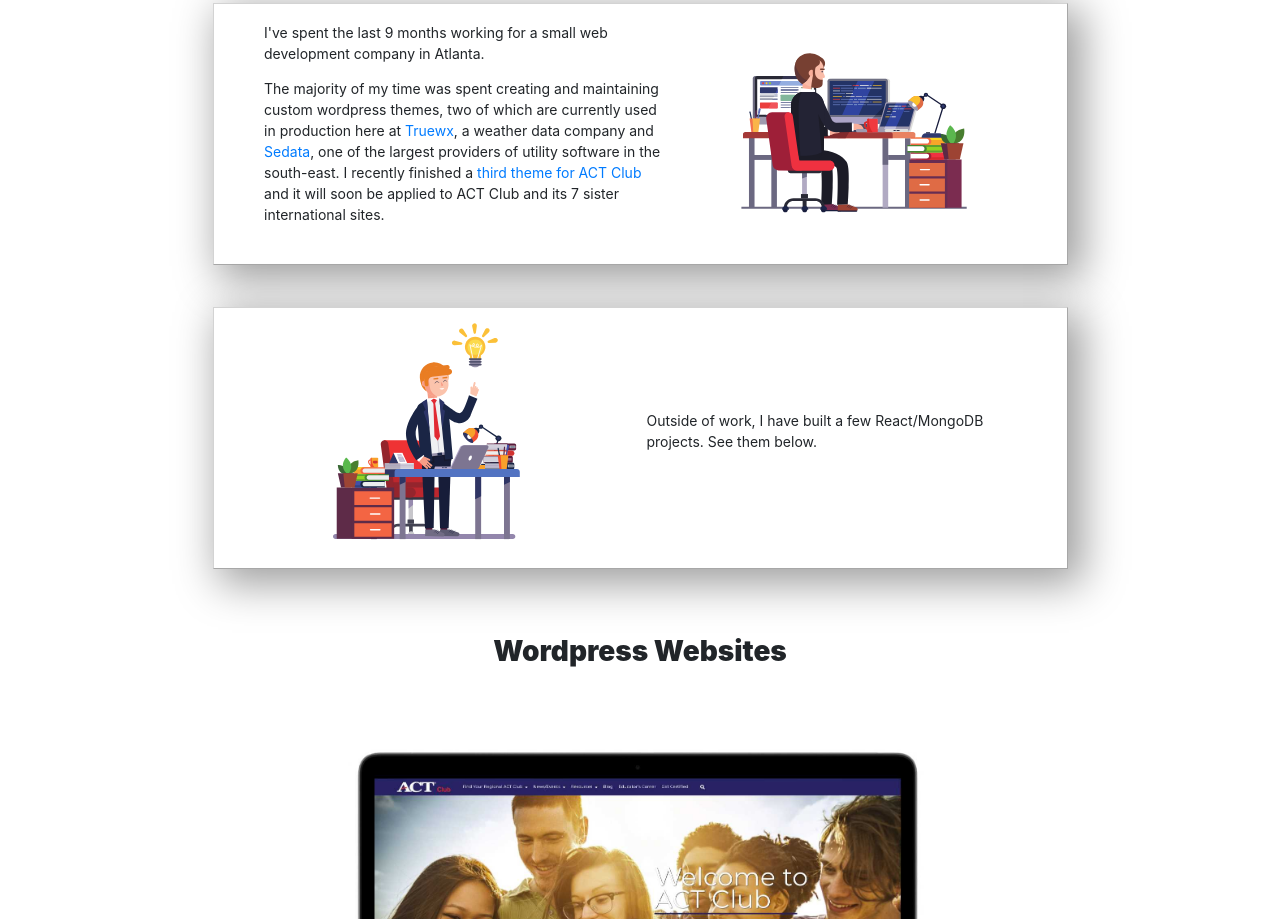
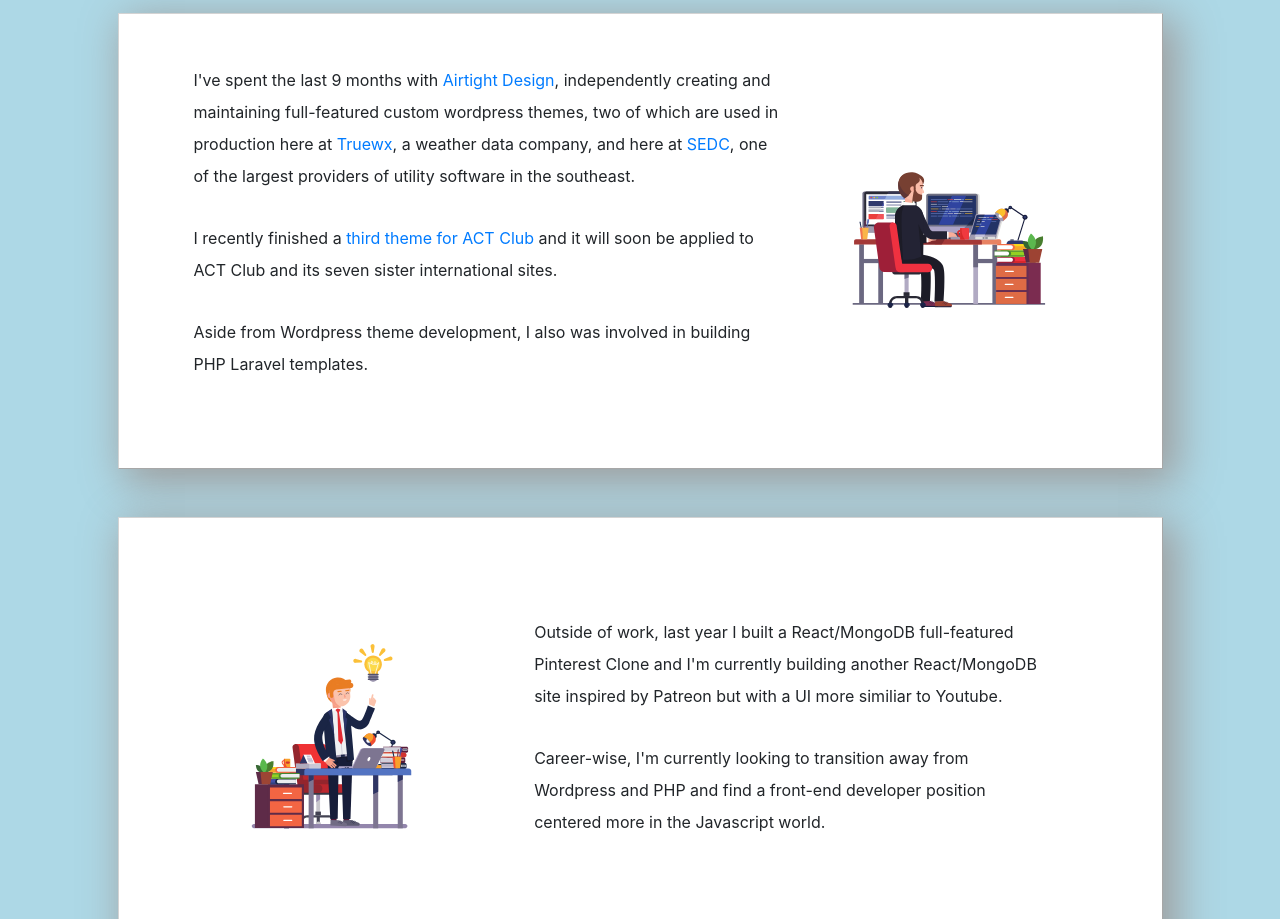
Before and after one commit to nicholasengleman/portfolio-website, a plain HTML site: page index.html in a window 1280 px wide. Shown: the part 922-1841 px from the top of the page. Drawn offline with nearby package versions, Linux system fonts and the light colour scheme.

Commit message:
text and styles changes

```diff
--- a/css/homepage.css
+++ b/css/homepage.css
@@ -1,6 +1,6 @@
 html {
-    font-family: 'Montserrat', sans-serif;
-    font-size: 14px;
+  font-family: "Montserrat", sans-serif;
+  font-size: 16px;
 }
 
 ul {
@@ -31,16 +31,21 @@ h1 {
   margin-bottom: 3vh;
 }
 
-h1, h2 {
+h1,
+h2 {
   font-weight: 900;
   text-align: center;
 }
 
-h2, h3 {
+h2,
+h3 {
   font-size: 1.5rem;
 }
 
-p, li, .badge, button {
+p,
+li,
+.badge,
+button {
   font-size: 1rem;
 }
 
@@ -70,11 +75,15 @@ p, li, .badge, button {
     font-size: 3rem;
   }
 
-    h2, h3 {
+  h2,
+  h3 {
     font-size: 2rem;
   }
 
-    p, li, .badge, button {
+  p,
+  li,
+  .badge,
+  button {
     font-size: 1.25rem;
   }
 
@@ -148,7 +157,7 @@ header button {
   background-color: rgba(0, 255, 255, 0.1);
   border: 2px solid green;
   border-radius: 10vw;
-    font-size: .6rem;
+  font-size: 0.6rem;
   font-weight: 800;
   letter-spacing: 1px;
   margin: 15vh auto 0;
@@ -188,7 +197,8 @@ header .seeMore .fa {
   transition: color 0.5s;
 }
 
-header .seeMore:hover p, header .seeMore:hover .fa {
+header .seeMore:hover p,
+header .seeMore:hover .fa {
   color: white;
 }
 
@@ -321,7 +331,7 @@ header .seeMore:hover p, header .seeMore:hover .fa {
 }
 
 .about {
-    background: #FFFFFF;
+  background: lightblue;
   border: 1px solid transparent;
 }
 
@@ -336,6 +346,13 @@ header .seeMore:hover p, header .seeMore:hover .fa {
   background: white;
   -webkit-box-shadow: 10px 10px 40px 5px #9e9e9e;
   box-shadow: 10px 10px 40px 5px #9e9e9e;
+  padding: 50px 75px;
+  line-height: 2rem;
+  font-size: 1rem;
+}
+
+.about .story p {
+  margin-bottom: 30px;
 }
 
 .skills {
@@ -362,16 +379,16 @@ header .seeMore:hover p, header .seeMore:hover .fa {
 }
 
 .projects {
-    background: #FFFFFF;
+  background: #ffffff;
   padding-bottom: 90px;
 }
 
-.projects .img-width{
+.projects .img-width {
   width: 700px;
 }
 
 @media (max-width: 700px) {
-    .projects .img-width  {
+  .projects .img-width {
     width: 100%;
   }
 }
@@ -382,7 +399,7 @@ header .seeMore:hover p, header .seeMore:hover .fa {
 
 .projects .img-width img {
   height: auto;
-    width: 100%
+  width: 100%;
 }
 
 .projects li {
--- a/index.html
+++ b/index.html
@@ -107,25 +107,20 @@
         </div>
 
         <div class="row justify-content-center">
-            <div class="col-9 story">
+            <div class="col-11 story">
                 <div class="row align-items-center justify-content-center">
-                    <div class="col-6 col-sm-5 order-sm-2">
+                    <div class="col-6 col-md-4 order-sm-2">
                         <img src="./images/about-images/programmer.svg" alt=""/>
                     </div>
-                    <div class="col-10 col-sm-6 text-left pb-2 order-sm-1">
-                        <p>
-                            I've spent the last 9 months working for a small web
-                            development company in Atlanta. </p>
-                        <p>The majority of my time
-                            was spent creating and maintaining custom wordpress
-                            themes, two of which are currently used in production here at
-                            <a href="https://truewx.com/" target="_blank">Truewx</a>, a weather data company and <a
-                                    href="https://www.sedata.com/" target="_blank">Sedata</a>, one of the largest
-                            providers of utility
-                            software in the south-east.
-                            I recently finished a <a href="http://demo-act.nicholasengleman.com/" target="_blank">third
-                                theme for ACT Club</a> and it will soon be applied to ACT Club and its 7 sister
-                            international sites.
+                    <div class="col-10 col-md-8 text-left pb-2 order-sm-1">
+                        <p>I've spent the last 9 months with <a href="https://www.airtightdesign.com/" target="_blank">Airtight Design</a>, independently creating and maintaining full-featured custom wordpress themes,
+                            two of which are used in production here at <a href="https://truewx.com/" target="_blank">Truewx</a>, a weather data company, and here at <a
+                                    href="https://www.sedata.com/" target="_blank">SEDC</a>, one of the largest
+                            providers of utility software in the southeast.</p>
+                           <p>I recently finished a <a href="http://demo-act.nicholasengleman.com/" target="_blank">third
+                                theme for ACT Club</a> and it will soon be applied to ACT Club and its seven sister international sites.
+
+                               <p>Aside from Wordpress theme development, I also was involved in building PHP Laravel templates.</p>
                         </p>
                     </div>
                 </div>
@@ -133,14 +128,17 @@
         </div>
 
         <div class="row justify-content-center my-5">
-            <div class="col-9 story">
+            <div class="col-11 story">
                 <div class="row align-items-center justify-content-center">
-                    <div class="col-6 col-sm-5">
+                    <div class="col-6 col-md-4">
                         <img src="./images/about-images/bright-idea.svg" alt=""/>
                     </div>
-                    <div class="col-10 col-sm-6 text-left p-3 p-lg-5">
+                    <div class="col-10 col-md-8 text-left p-3 p-lg-5">
                         <p>
-                            Outside of work, I have built a few React/MongoDB projects. See them below.
+                            Outside of work, last year I built a React/MongoDB full-featured Pinterest Clone and I'm currently building another React/MongoDB site inspired by Patreon but with a UI more similiar to Youtube.
+                        </p>
+                        <p>
+                            Career-wise, I'm currently looking to transition away from Wordpress and PHP and find a front-end developer position centered more in the Javascript world.
                         </p>
                     </div>
                 </div>
```
Lines whose indentation alone changed are shown as unchanged.
